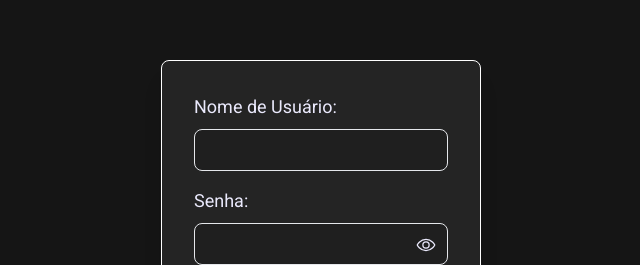
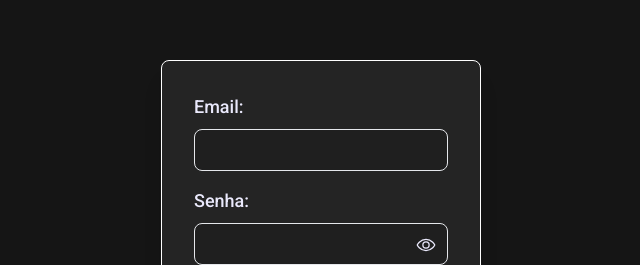
Before and after one commit to mattpsvreis/testelumi, a React (Vite) app in the folder frontend/: page /login in a window 1280 px wide. Shown: the part 193-458 px from the top of the page, without its empty margins (319-959 px from the left). Built offline with nearby package versions, Linux system fonts and the light colour scheme.

Commit message:
(frontend) fix: colours, petpeeves

```diff
--- a/frontend/src/pages/dashboard/index.tsx
+++ b/frontend/src/pages/dashboard/index.tsx
@@ -64,7 +64,7 @@ const Dashboard: React.FC = () => {
               <Legend />
               <Bar
                 dataKey='energia_eletrica_kwh'
-                fill='#8884d8'
+                fill='#12b5e7'
                 name={'Energia Elétrica (kWh)'}
               />
             </BarChart>
@@ -83,7 +83,7 @@ const Dashboard: React.FC = () => {
               <Legend />
               <Bar
                 dataKey='energia_eletrica_valor'
-                fill='#82ca9d'
+                fill='#00d9ad'
                 name={'Energia Elétrica (R$)'}
               />
             </BarChart>
--- a/frontend/src/pages/login/index.tsx
+++ b/frontend/src/pages/login/index.tsx
@@ -35,8 +35,8 @@ const Login: React.FC = () => {
         className='w-80 rounded-lg border border-black bg-white p-8 shadow-xl dark:border-white dark:bg-dark-foreground/60'
       >
         <div className='mb-4 flex flex-col gap-2'>
-          <label className='block text-lg text-light-text dark:text-dark-text'>
-            Nome de Usuário:
+          <label className='text-lg font-medium text-light-text dark:text-dark-text'>
+            Email:
           </label>
           <input
             type='text'
@@ -47,7 +47,7 @@ const Login: React.FC = () => {
           />
         </div>
         <div className='relative mb-4 flex flex-col gap-2'>
-          <label className='block text-lg text-light-text dark:text-dark-text'>
+          <label className='text-lg font-medium text-light-text dark:text-dark-text'>
             Senha:
           </label>
           <input
--- a/frontend/tailwind.config.js
+++ b/frontend/tailwind.config.js
@@ -8,22 +8,20 @@ module.exports = {
         light: {
           primary: '#00d9ad',
           secondary: '#48b8a1',
-          accent: '#00c3ff',
+          accent: '#12b5e7',
           background: '#ebebeb',
           text: '#151515',
           placeholder: '#a0a0a0',
           foreground: '#d4d4d4',
-          border: '#00c3ff',
         },
         dark: {
           primary: '#00ffcc',
           secondary: '#00b893',
-          accent: '#00c3ff',
+          accent: '#12b5e7',
           background: '#151515',
           text: '#eae9fc',
           placeholder: '#666666',
           foreground: '#303030',
-          border: '#00c3ff',
         },
       },
     },
```
